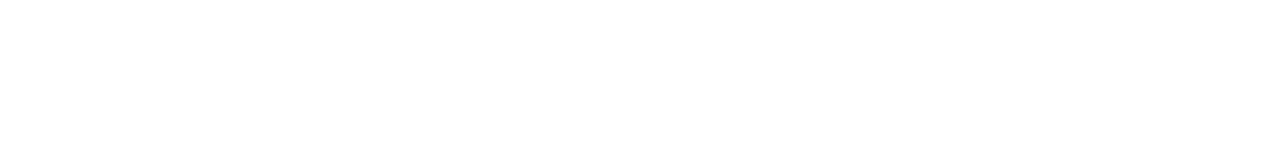
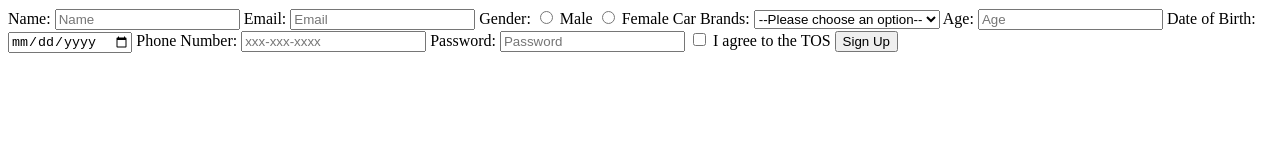
Before and after one commit to acciojob/signup-form-car-NitishKushawaha, a website: page main.html in a window 1280 px wide. Drawn offline with Linux system fonts and the light colour scheme.

Commit message:
created a submission

```diff
--- a/main.html
+++ b/main.html
@@ -8,8 +8,48 @@
 
 <body>
 	<!-- the entire body must be written by student -->
+	<form action="#" method="post">
+        <label for="name">Name:</label>
+        <input type="text" id="name" name="name" required placeholder="Name">
 
+        <label for="email">Email:</label>
+        <input type="email" id="email" name="email" required placeholder="Email">
 
+        <label>Gender:</label>
+        <label for="gender_m">
+            <input type="radio" id="gender_m" name="gender" value="male" required> Male
+        </label>
+        <label for="gender_f">
+            <input type="radio" id="gender_f" name="gender" value="female" required> Female
+        </label>
+
+        <label for="cars">Car Brands:</label>
+        <select id="cars" name="cars" required>
+            <option value="" disabled selected>--Please choose an option--</option>
+            <option value="toyota">Toyota</option>
+            <option value="honda">Honda</option>
+            <option value="ford">Ford</option>
+            <option value="bmw">BMW</option>
+        </select>
+
+        <label for="age">Age:</label>
+        <input type="number" id="age" name="age" required placeholder="Age">
+
+        <label for="dob">Date of Birth:</label>
+        <input type="date" id="dob" name="dob" required>
+
+        <label for="tel">Phone Number:</label>
+        <input type="tel" id="tel" name="tel" placeholder="xxx-xxx-xxxx">
+
+        <label for="password">Password:</label>
+        <input type="password" id="password" name="password" required placeholder="Password">
+
+        <label>
+            <input type="checkbox" id="tos" name="tos" required> I agree to the TOS
+        </label>
+
+        <input type="submit" value="Sign Up">
+    </form>
     <script type="text/javascript" src="./script.js">
 </script>
 
```
